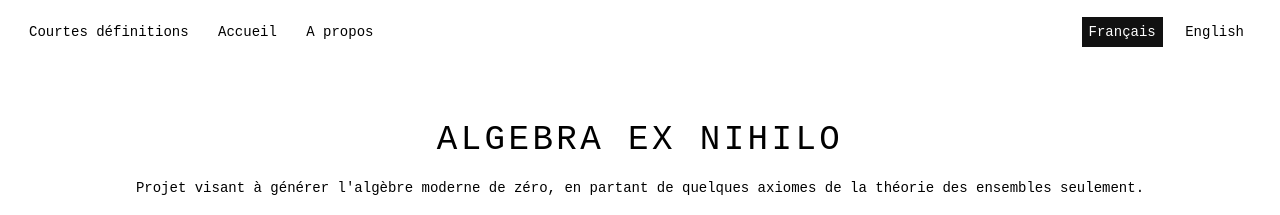
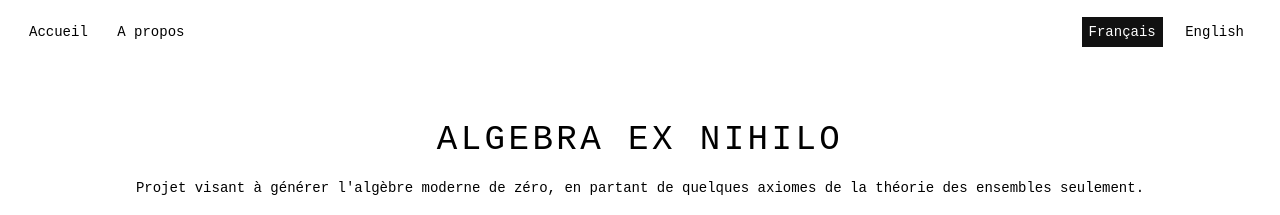
Before and after one commit to Thrallherd/AlgebraExNihilo, a Jekyll site: the page built from index.md, in a window 1280 px wide. Shown: the top 215 px of the page. Built offline with Jekyll 4.4.1, drawn with Linux system fonts in a browser that asks for light colours.

Commit message:
Update default.html

```diff
--- a/_layouts/default.html
+++ b/_layouts/default.html
@@ -17,7 +17,7 @@
     <nav>
       {% assign pages = site.pages | sort: "nav-order"  %}
       {% for p in pages %}
-        {% if p.language == page.language %}
+        {% if p.nav-order != null and p.language == page.language %}
           <a href="{{ p.url | prepend: site.baseurl }}">{{ p.title }}</a>
         {% endif %}
       {% endfor %}
```
